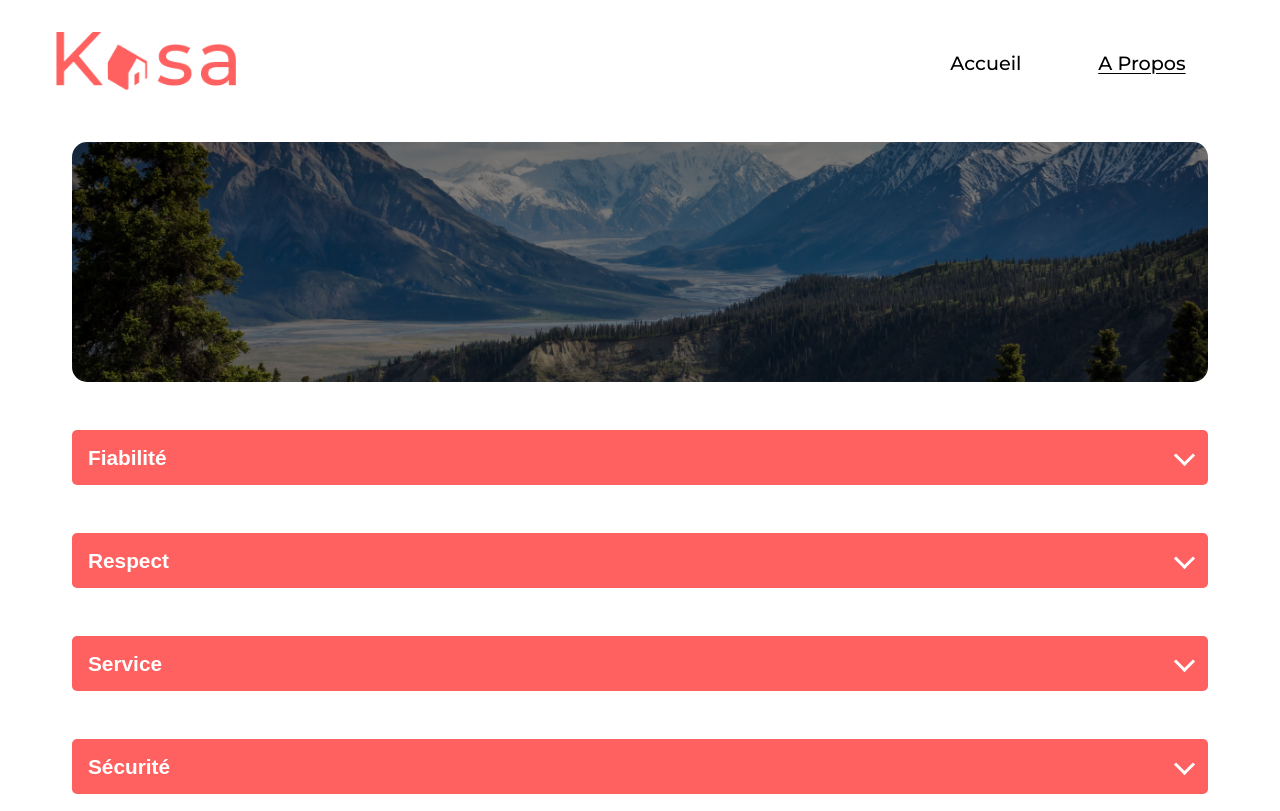
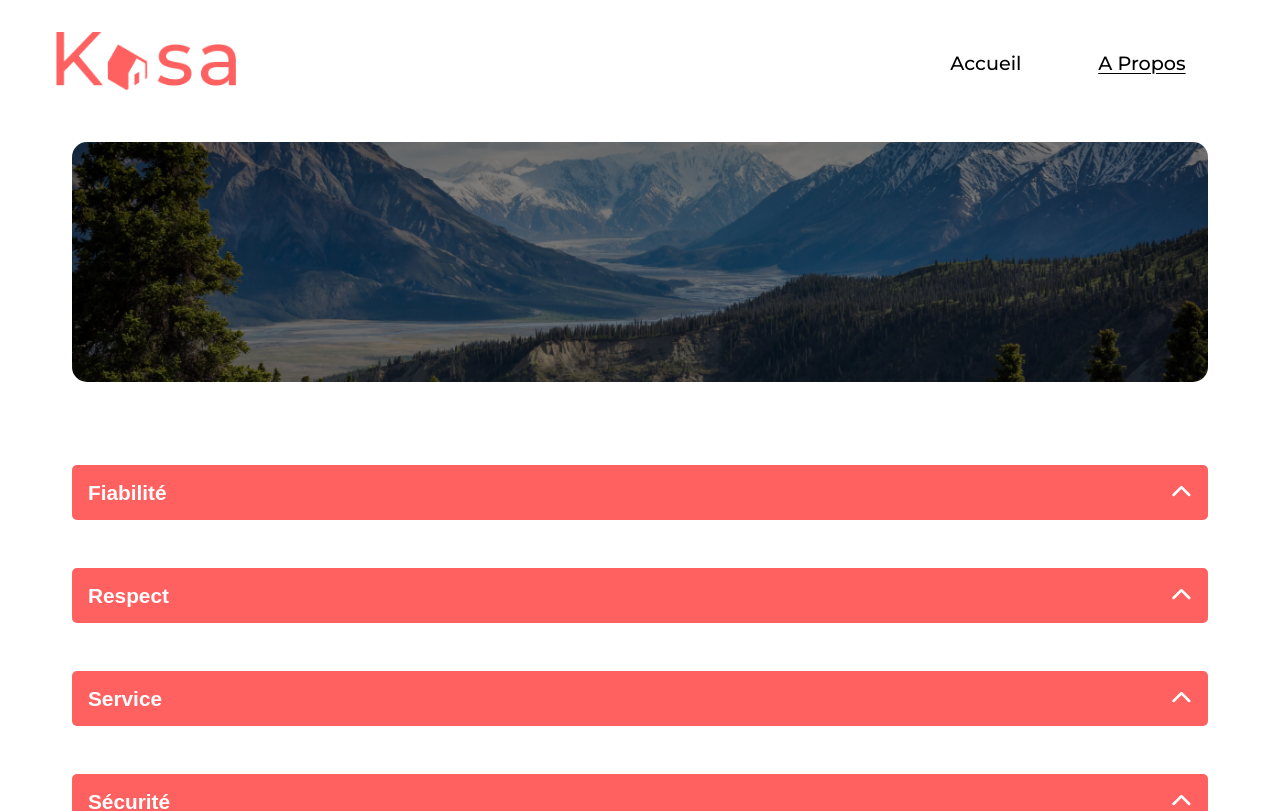
Before and after one commit to Zlastaneur/Kasa, a React (Vite) app: page /a-propos in a window 1280 px wide. Shown: the top 811 px of the page. Built offline with nearby package versions, Linux system fonts and the light colour scheme.

Commit message:
♻️ Btn animation on "about" page

```diff
--- a/src/pages/about/about.module.scss
+++ b/src/pages/about/about.module.scss
@@ -8,6 +8,13 @@
 	.sections {
 		max-width: 1200px;
 		margin: 0 auto;
+	}
+
+	.btnWrapper {
+		overflow: hidden;
+
+		&.open {
+			max-height: 500px;
 		}
 
 		button {
@@ -27,23 +34,27 @@
 			border-radius: 5px;
 			cursor: pointer;
 
-		i {
-			border: solid white;
-			border-width: 0 3px 3px 0;
-			display: inline-block;
-			padding: 6px;
-			margin-top: -5px;
-			transform: rotate(45deg);
-			-webkit-transform: rotate(45deg);
+			.arrow {
+				transition: transform 0.3s linear;
+			}
+
+			&.open .arrow {
+				transform: rotate(180deg);
 			}
 		}
 
+		.content {
+			overflow: hidden;
+			transition: max-height 0.6s linear;
+		}
+
 		p {
-		width: 1200px;
-		margin: 0 auto 3rem auto;
+			width: 100%;
+			margin: 0;
 			padding: 2rem;
 			text-align: start;
 			background-color: #f6f6f6;
+		}
 	}
 }
 
@@ -61,8 +72,8 @@
 		margin: 0;
 		padding: 0 1rem 2rem 1rem;
 
+		.btnWrapper {
 			button {
-			width: 100%;
 				height: 35px;
 				margin: 1.5rem auto 0 auto;
 				padding: 0 0.5rem;
@@ -70,10 +81,9 @@
 			}
 
 			p {
-			width: 100%;
-			margin: 0 auto 1rem auto;
 				padding: 1rem;
 				font-size: 0.9rem;
 			}
 		}
 	}
+}
--- a/src/pages/about/index.jsx
+++ b/src/pages/about/index.jsx
@@ -1,7 +1,22 @@
 import { useState } from "react"
+
 import styles from "./about.module.scss"
 import Banner from "../../components/banner/banner"
 import ImgBanner from "../../assets/mountain_bg.jpg"
+
+import { FaChevronUp } from "react-icons/fa6"
+
+const ToggleSection = ({ id, title, content, isOpen, handleOpen }) => (
+	<div className={`${styles.btnWrapper} ${isOpen ? styles.open : ""}`}>
+		<button type="button" onClick={() => handleOpen(id)} className={isOpen ? styles.open : ""}>
+			{title}
+			<FaChevronUp className={styles.arrow} />
+		</button>
+		<div className={styles.content} style={{ maxHeight: isOpen ? "500px" : "0" }}>
+			<p>{content}</p>
+		</div>
+	</div>
+)
 
 function About() {
 	const [open, setOpen] = useState({})
@@ -40,16 +55,6 @@ function About() {
 		},
 	]
 
-	const ToggleSection = ({ id, title, content, isOpen, handleOpen }) => (
-		<div className={styles.btn}>
-			<button type="button" onClick={() => handleOpen(id)}>
-				{title}
-				<i></i>
-			</button>
-			{isOpen ? <p className={styles.open}>{content}</p> : ""}
-		</div>
-	)
-
 	return (
 		<div className={styles.about}>
 			<Banner imgSrc={ImgBanner} />
--- a/src/pages/logement/logement.module.scss
+++ b/src/pages/logement/logement.module.scss
@@ -81,7 +81,7 @@
 			cursor: pointer;
 
 			.arrow {
-				transition: transform 0.3s ease-in-out;
+				transition: transform 0.3s linear;
 			}
 
 			&.open .arrow {
```
Lines whose indentation alone changed are shown as unchanged.
